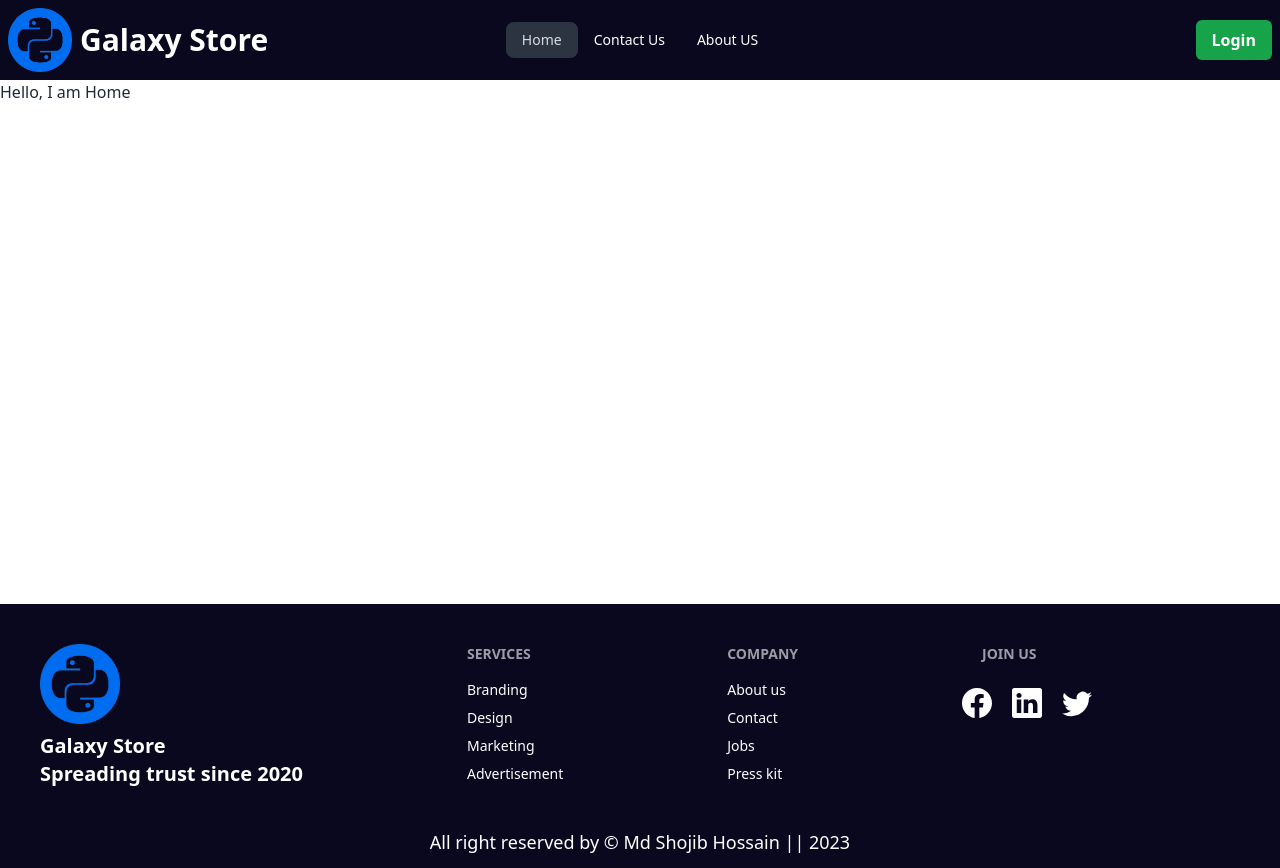
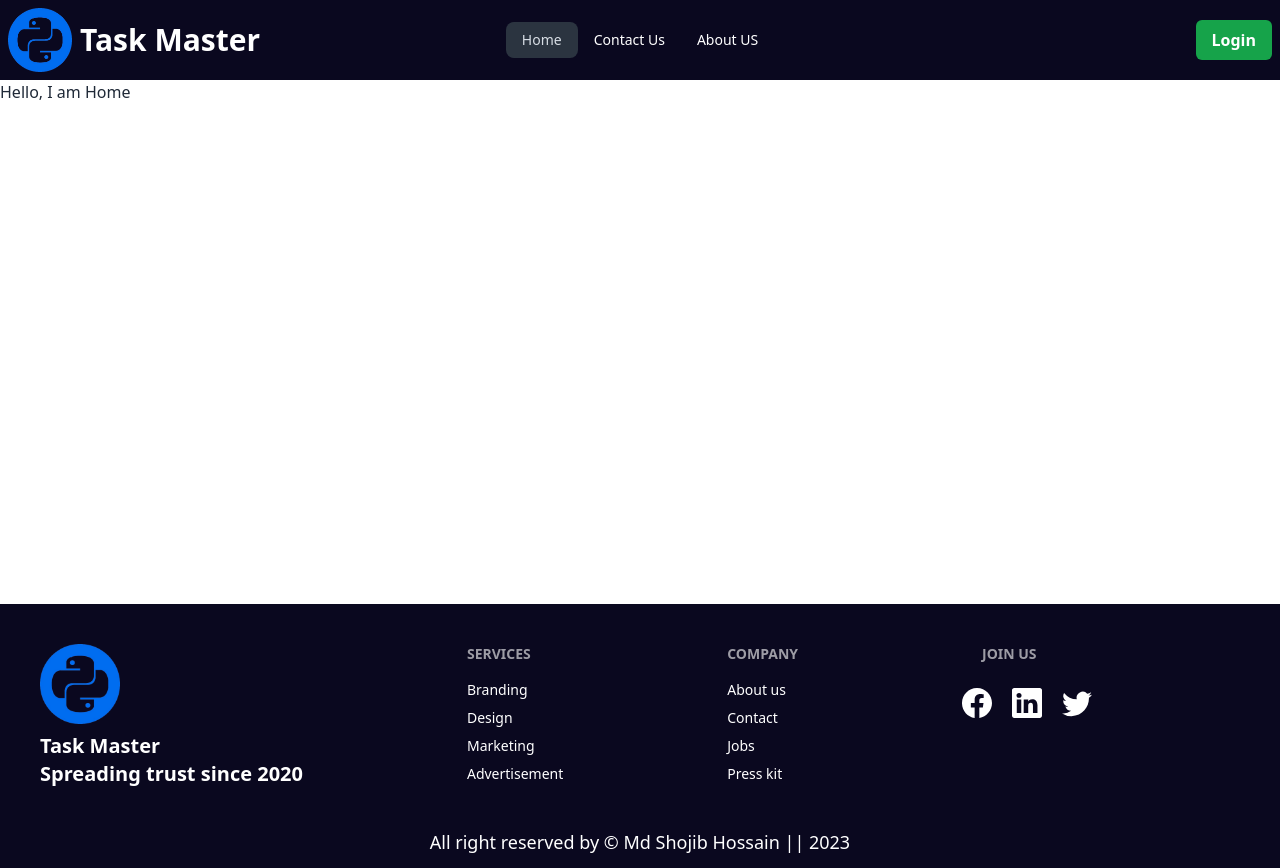
Before and after one commit to Its-Shojib/Task-Management-Client, a React (Vite) app: page / in a window 1280 px wide. Built offline with nearby package versions, Linux system fonts and the light colour scheme; no server answers.

Commit message:
Dynamic title Added

```diff
--- a/index.html
+++ b/index.html
@@ -4,7 +4,7 @@
     <meta charset="UTF-8" />
     <link rel="icon" type="image/svg+xml" href="/Main Logo.png" />
     <meta name="viewport" content="width=device-width, initial-scale=1.0" />
-    <title>Mobile Shop</title>
+    <title>Task Master</title>
   </head>
   <body>
     <div id="root"></div>
--- a/src/Components/Footer.jsx
+++ b/src/Components/Footer.jsx
@@ -6,7 +6,7 @@ const Footer = () => {
             <footer className="footer p-10">
                 <Link>
                     <img className="w-20" src="/Main Logo.png" alt="" />
-                    <p className="text-xl font-bold">Galaxy Store<br />Spreading trust since 2020</p>
+                    <p className="text-xl font-bold">Task Master<br />Spreading trust since 2020</p>
                 </Link>
                 <nav>
                     <header className="footer-title">Services</header>
--- a/src/Components/Navbar.jsx
+++ b/src/Components/Navbar.jsx
@@ -16,7 +16,7 @@ const Navbar = () => {
     </>
     return (
         <div>
-            <div className="navbar bg-[#0a081f]">
+            <div className="navbar fixed top-0 bg-[#0a081f]">
                 <div className="navbar-start">
                     <div className="dropdown">
                         <label tabIndex={0} className="btn btn-ghost lg:hidden text-white">
@@ -28,7 +28,7 @@ const Navbar = () => {
                     </div>
                     <div className="flex justify-center items-center gap-2">
                         <Link><img className="w-16 h-16" src="/Main Logo.png" alt="" /></Link>
-                        <h2 className="text-white text-xl md:text-3xl font-bold">Galaxy Store</h2>
+                        <h2 className="text-white text-xl md:text-3xl font-bold">Task Master</h2>
                     </div>
                 </div>
                 <div className="navbar-center hidden lg:flex">
--- a/src/Layout/MainLayout.jsx
+++ b/src/Layout/MainLayout.jsx
@@ -6,8 +6,8 @@ import Footer from "../Components/Footer";
 const MainLayout = () => {
     return (
         <div>
-            <div className='max-w-screen-2xl mx-auto'><Navbar></Navbar></div>
-            <div className='max-w-screen-2xl mx-auto'><Outlet></Outlet></div>
+            <div className='max-w-screen-2xl mx-auto z-50'><Navbar></Navbar></div>
+            <div className='max-w-screen-2xl mx-auto pt-20'><Outlet></Outlet></div>
             <div className='max-w-screen-2xl mx-auto mt-[500px]'><Footer></Footer></div>
         </div>
 
--- a/src/Pages/AboutUs/AboutUs.jsx
+++ b/src/Pages/AboutUs/AboutUs.jsx
@@ -1,8 +1,12 @@
+import { Helmet } from "react-helmet-async";
 
 
 const AboutUs = () => {
     return (
         <div>
+            <Helmet>
+                <title>Task Master | About Us</title>
+            </Helmet>
             <p> Hello, I am AboutUs </p>
         </div>
     )
--- a/src/Pages/ContactUs/ContactUs.jsx
+++ b/src/Pages/ContactUs/ContactUs.jsx
@@ -1,8 +1,12 @@
+import { Helmet } from "react-helmet-async";
 
 
 const ContactUs = () => {
     return (
         <div>
+            <Helmet>
+                <title>Task Master | Contact Us</title>
+            </Helmet>
             <p> Hello, I am ContactUs </p>
         </div>
     )
--- a/src/Pages/Login/Login.jsx
+++ b/src/Pages/Login/Login.jsx
@@ -31,7 +31,7 @@ const Login = () => {
                     icon: 'Success',
                     confirmButtonText: 'Cool'
                 })
-                navigate('/');
+                navigate(location.state ? location.state : '/');
             })
             .catch(error => {
                 Swal.fire({
@@ -66,7 +66,7 @@ const Login = () => {
     return (
         <div className="w-full md:w-10/12 mx-auto flex flex-col md:flex-row-reverse justify-center items-center gap-5 px-4 mt-5">
             <Helmet>
-                <title>Meal Miracle | Login</title>
+                <title>Task Master | Login</title>
             </Helmet>
             <div className="bg-gray-400 w-full md:w-4/12 md:pr-10 text-center p-10 rounded-lg">
                 <h2 className="text-3xl font-bold">Login Now!</h2>
--- a/src/Pages/Register/Register.jsx
+++ b/src/Pages/Register/Register.jsx
@@ -107,7 +107,7 @@ const Register = () => {
     return (
         <div className="w-full md:w-10/12 mx-auto flex flex-col md:flex-row gap-5 px-2 justify-center items-center mt-5">
             <Helmet>
-                <title>Meal Miracle | Register</title>
+                <title>Task Master | Register</title>
             </Helmet>
             <div className="bg-gray-400 w-full md:w-5/12 text-center p-10 rounded-lg">
                 <h2 className="text-3xl font-bold mb-2">Register Now!</h2>
--- a/src/Pages/Task-Management/TaskManagement.jsx
+++ b/src/Pages/Task-Management/TaskManagement.jsx
@@ -1,8 +1,12 @@
+import { Helmet } from "react-helmet-async";
 
 
 const TaskManagement = () => {
     return (
         <div>
+            <Helmet>
+                <title>Task Master | Dashboard</title>
+            </Helmet>
             <p> Hello, I am TaskManagement </p>
         </div>
     )
--- a/src/Routes/Routes.jsx
+++ b/src/Routes/Routes.jsx
@@ -8,6 +8,7 @@ import Register from "../Pages/Register/Register";
 import ContactUs from "../Pages/ContactUs/ContactUs";
 import AboutUs from "../Pages/AboutUs/AboutUs";
 import TaskManagement from "../Pages/Task-Management/TaskManagement";
+import PrivateRoutes from "./PrivateRoutes";
 
 const router = createBrowserRouter([
     {
@@ -29,7 +30,7 @@ const router = createBrowserRouter([
         },
         {
             path: '/task-management',
-            element: <TaskManagement></TaskManagement>
+            element: <PrivateRoutes><TaskManagement></TaskManagement></PrivateRoutes>
         },
         {
             path: '/login',
```
